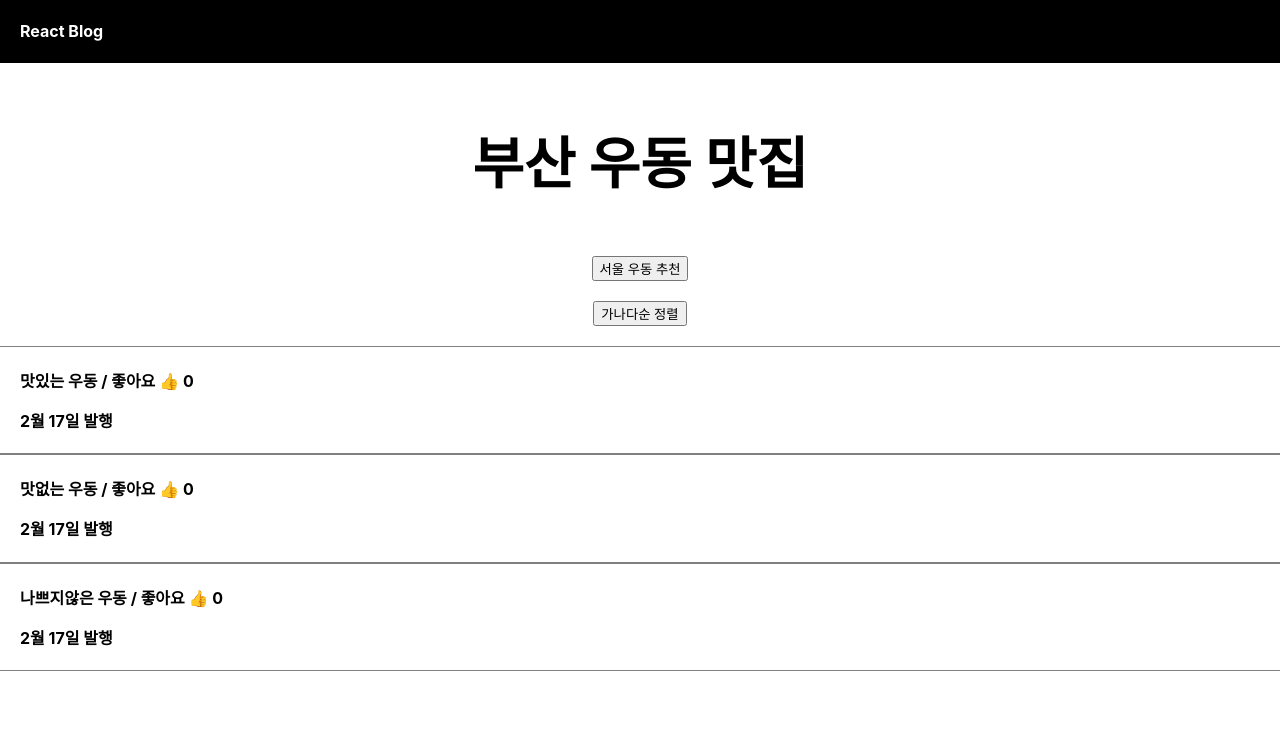
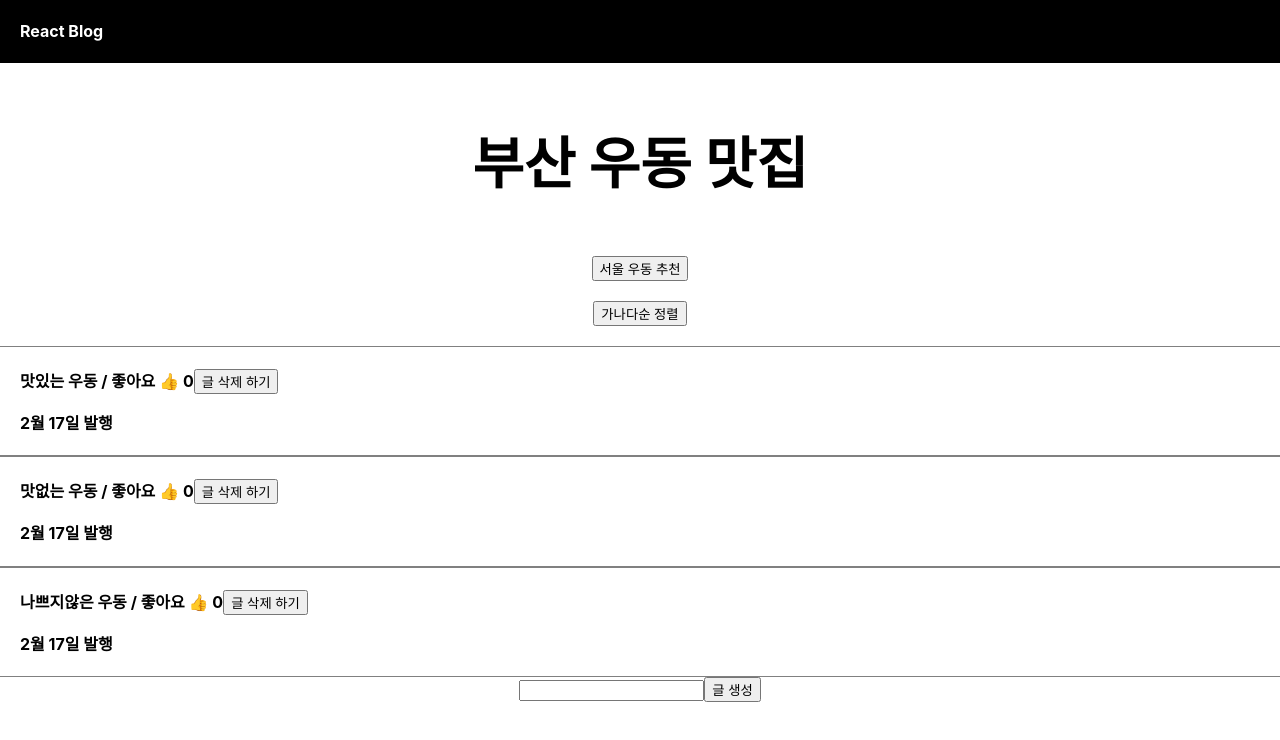
Before and after one commit to Growing-Jiwoo/Learning_React, a React (Create React App) app: page / in a window 1280 px wide. Shown: the top 740 px of the page. Built offline with nearby package versions, Linux system fonts and the light colour scheme.

Commit message:
learn input tag and more example...

```diff
--- a/src/App.js
+++ b/src/App.js
@@ -13,12 +13,15 @@ function App() {
   let [logo, setlogo] = useState('React Blog');
 
   let [like, setlike] = useState([0, 0, 0]);
+
   let [modal, setModal] = useState(false);
   let [putindex, setputIndex] = useState(0)
+  let [inputvalue, setInputValue] = useState('')
 
   function likeBtn(i) {
     let copy = [...like];
     copy[i] = like[i] + 1;
+    console.log(copy)
     setlike(copy);
   }
 
@@ -46,6 +49,22 @@ function App() {
     else {
       setModal(true)
     }
+  }
+
+  function createContent(input) {
+    let add_array = [...제목1]
+    add_array.push(input)
+    제목1변경(add_array)
+
+    let copy = [...like];
+    copy.push(0)
+    setlike(copy);
+  }
+
+  function deleteContent(value) {
+    let delete_array = [...제목1]
+    let filter_array = delete_array.filter((element) => element !== value);
+    제목1변경(filter_array)
   }
 
   return (
@@ -79,7 +98,8 @@ function App() {
           return (
             <div className='list' key={index}>
               <h4 onClick={() => modalViewControl(index)}>{value}
-                <span onClick={() => { likeBtn(index) }}> / 좋아요 👍</span> {like[index]}
+                <span onClick={(e) => { e.stopPropagation(); likeBtn(index) }}> / 좋아요 👍</span> {like[index]}
+                <button onClick={(e) => { e.stopPropagation(); deleteContent(value) }}> 글 삭제 하기</button>
                 <p>2월 17일 발행</p>
               </h4>
             </div>
@@ -87,13 +107,14 @@ function App() {
         })
       }
 
+      <input id="inputTag" onChange={(e) => { setInputValue(e.target.value) }}></input>
+      <button onClick={() => { createContent(inputvalue); }}>글 생성</button>
       {
         modal == true ? <ModalUI title_rename={제목1변경} title={제목1[putindex]} color={'skyblue'} modal_title={제목1} content="HI" /> : null
       }
 
     </div>
   );
-
 }
 
 function ModalUI(props) {
```
